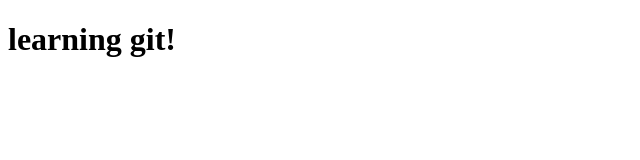
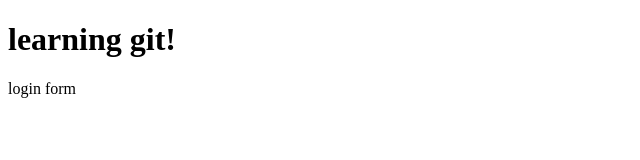
Before and after one commit to vahid-salehi/firstapp, a plain HTML site: page index.html in a window 1280 px wide. Shown: the full height of the page, 0-640 px from the left. Drawn offline with Linux system fonts and the light colour scheme.

Commit message:
login form

```diff
--- /dev/null
+++ b/dir2/app2.js
@@ -0,0 +1 @@
+console.log('2');
--- a/index.html
+++ b/index.html
@@ -9,5 +9,6 @@
 </head>
 <body>
 <h1>learning git!</h1>
+login form
 </body>
 </html>
```
Also changed, not shown: login.html (added, +1 -0 lines), log.txt (added).
